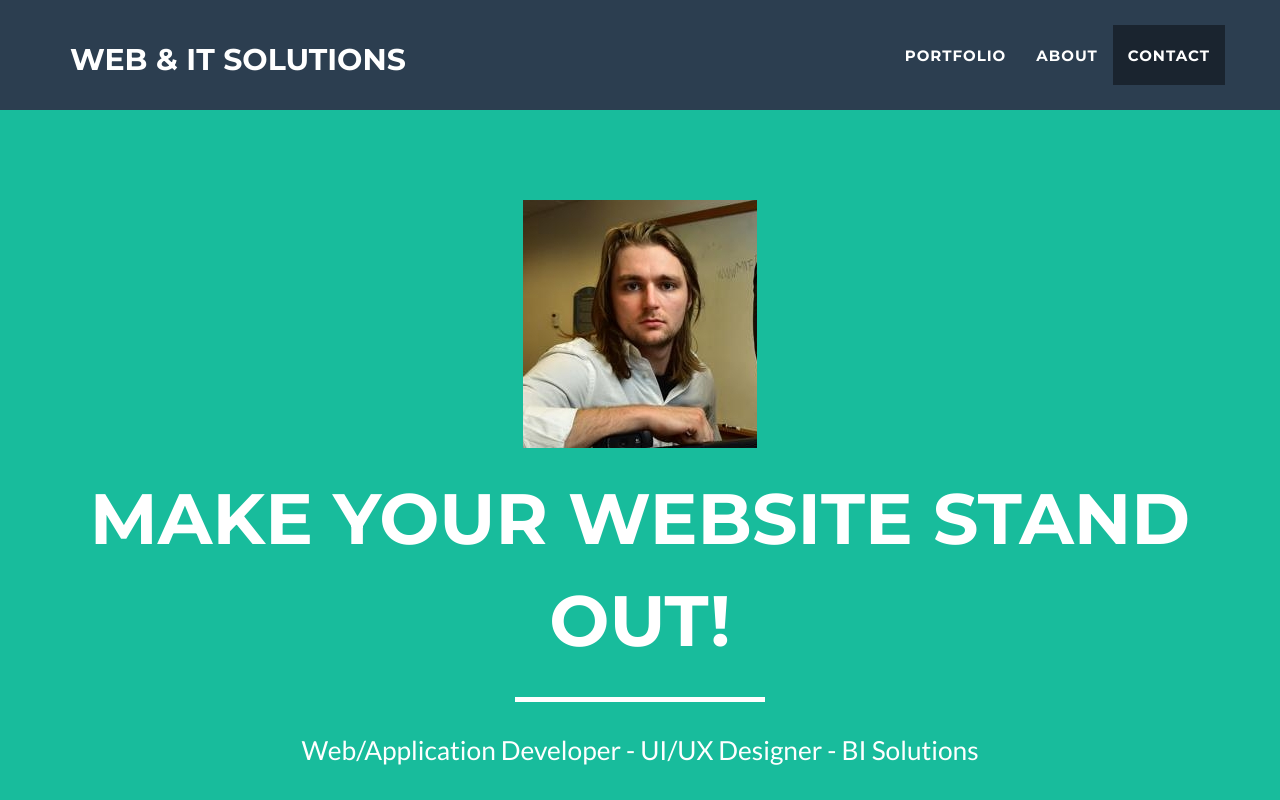
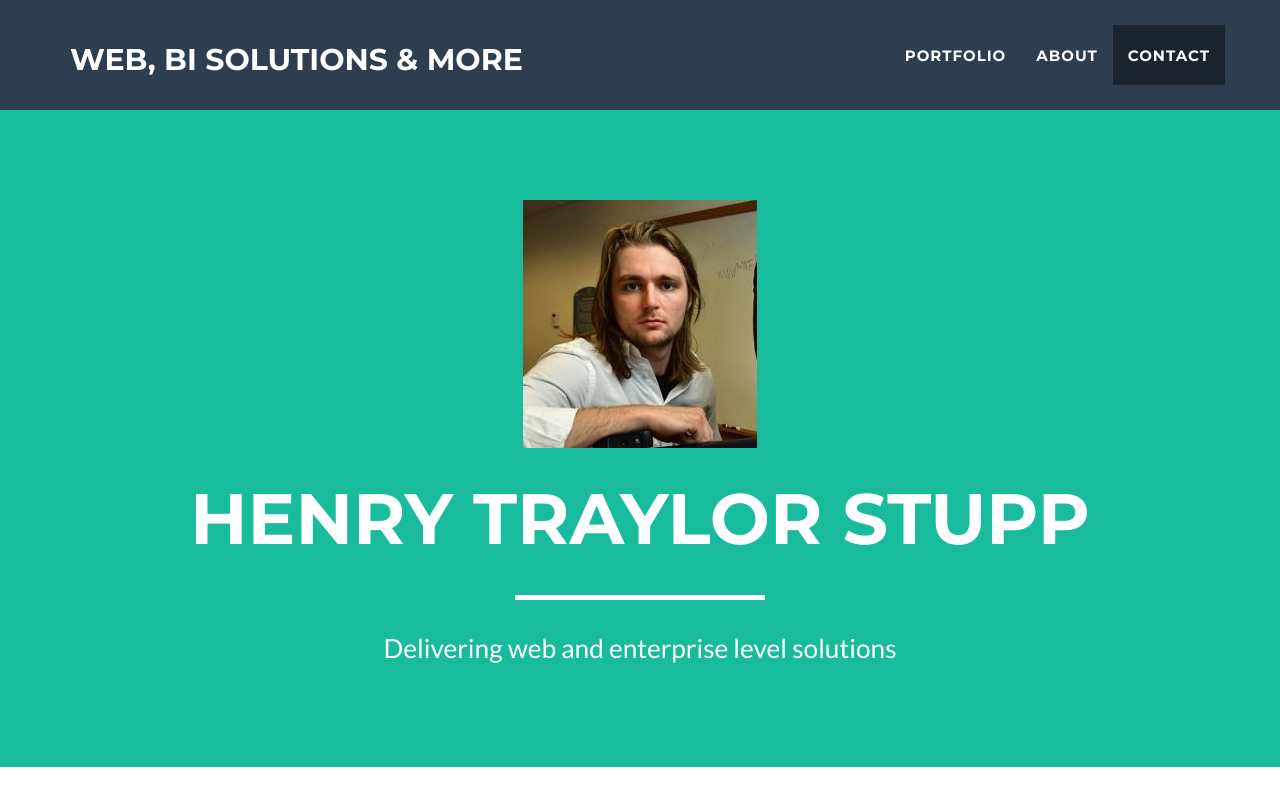
Before and after one commit to HStupp/HStupp.github.io, a plain HTML site: page index.html in a window 1280 px wide. Shown: the top 800 px of the page. Drawn offline with nearby package versions, Linux system fonts and the light colour scheme.

Commit message:
change text

```diff
--- a/index.html
+++ b/index.html
@@ -9,7 +9,7 @@
     <meta name="description" content="">
     <meta name="author" content="">
 
-    <title>Henry Stupp's GitHub</title>
+    <title>Henry Stupp</title>
 
     <!-- Bootstrap Core CSS - Uses Bootswatch Flatly Theme: http://bootswatch.com/flatly/ -->
     <link href="css/bootstrap.min.css" rel="stylesheet">
@@ -44,7 +44,7 @@
                     <span class="icon-bar"></span>
                     <span class="icon-bar"></span>
                 </button>
-                <a class="navbar-brand" href="#page-top">Web & IT Solutions</a>
+                <a class="navbar-brand" href="#page-top">Web, BI Solutions & More</a>
             </div>
 
             <!-- Collect the nav links, forms, and other content for toggling -->
@@ -76,9 +76,9 @@
                 <div class="col-lg-12">
                     <img class="img-responsive" src="img/profile.jpg" alt="">
                     <div class="intro-text">
-                        <span class="name">Make Your Website Stand Out!</span>
+                        <span class="name">Henry Traylor Stupp</span>
                         <hr class="star-light">
-                        <span class="skills">Web/Application Developer - UI/UX Designer - BI Solutions</span>
+                        <span class="skills">Delivering web and enterprise level solutions</span>
                     </div>
                 </div>
             </div>
```
